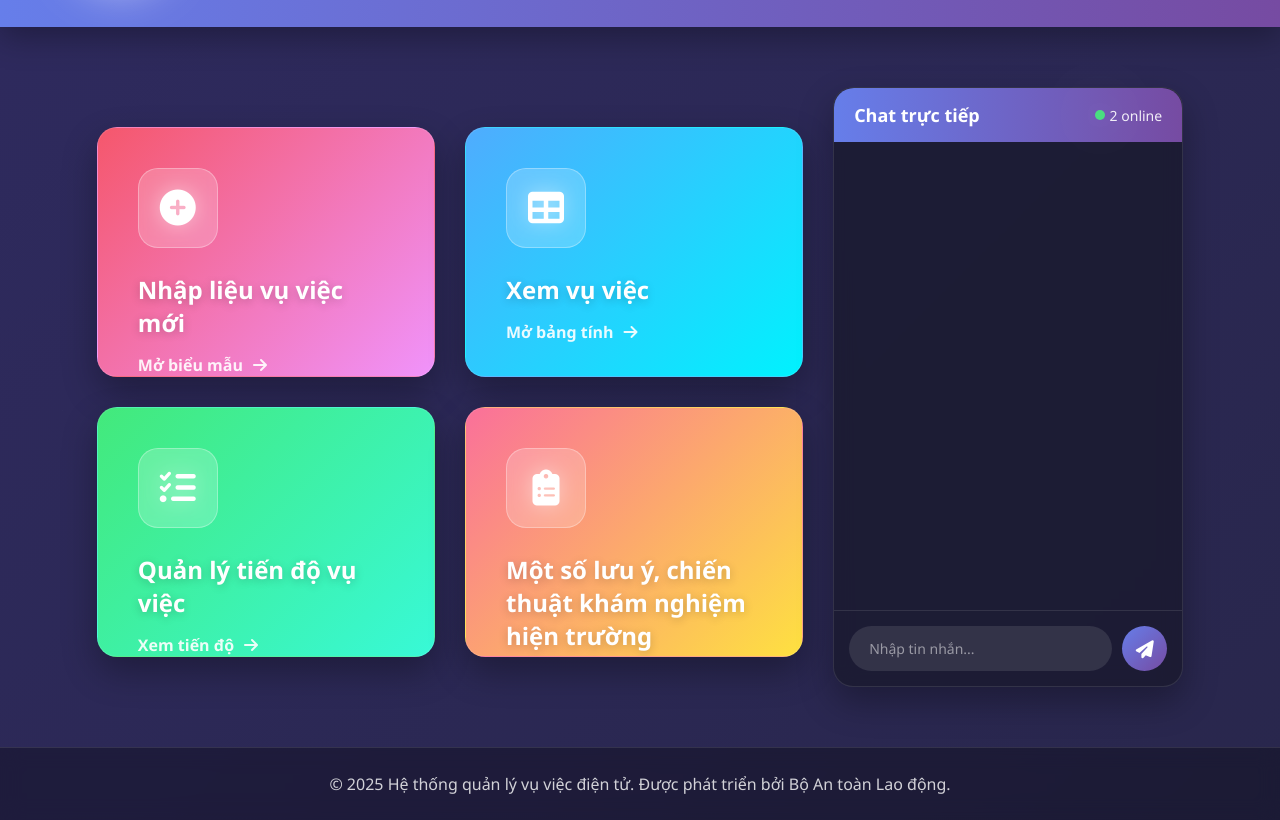
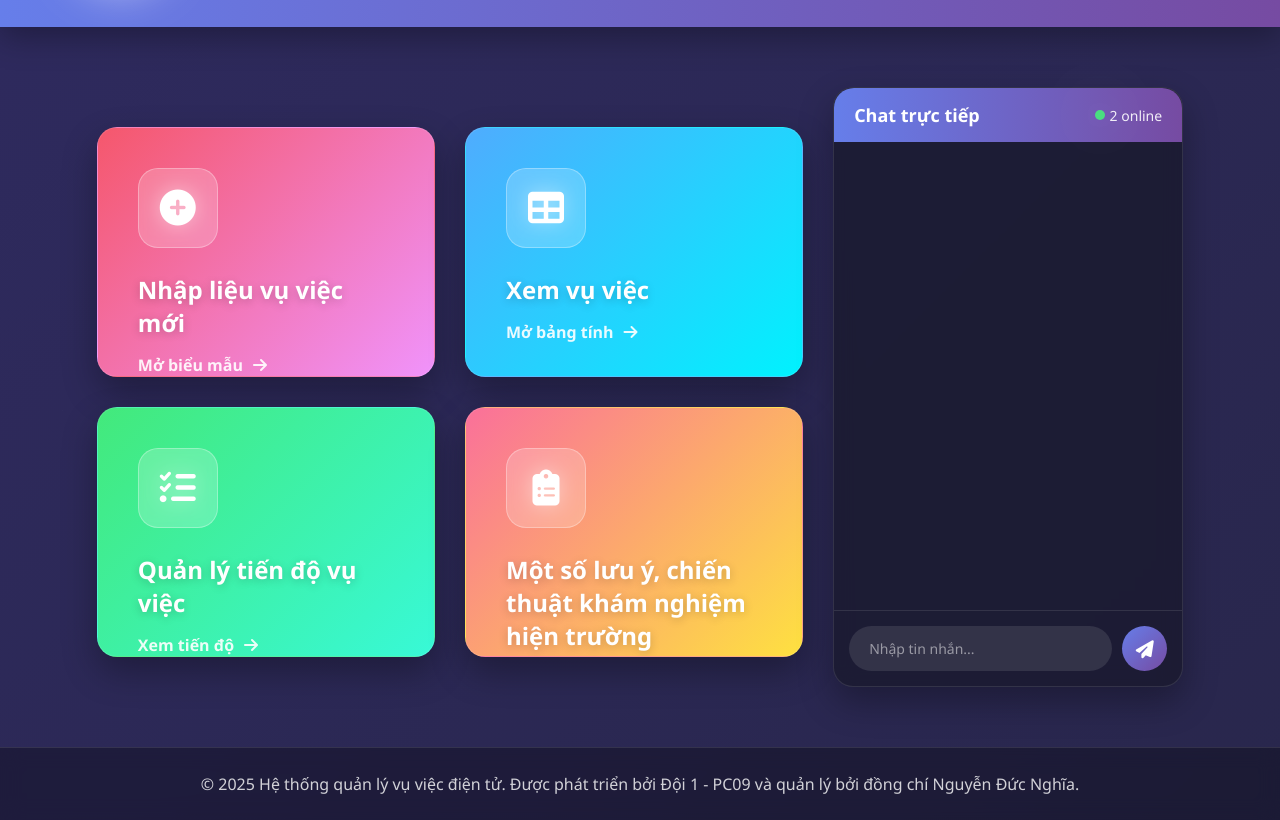
Before and after one commit to saraking1995/sovuviec, a plain HTML site: page index.html in a window 1280 px wide. Shown: the part 153-973 px from the top of the page. Drawn offline with Linux system fonts and the light colour scheme.

Commit message:
Update index.html

```diff
--- a/index.html
+++ b/index.html
@@ -3,7 +3,7 @@
 <head>
     <meta charset="UTF-8">
     <meta name="viewport" content="width=device-width, initial-scale=1.0">
-    <title>Hệ thống quản lý vụ việc điện tử - Phiên bản nâng cao</title>
+    <title>Hệ thống quản lý vụ việc điện tử - Phiên bản V3</title>
     <link rel="stylesheet" href="https://cdnjs.cloudflare.com/ajax/libs/font-awesome/6.4.0/css/all.min.css">
     <style>
         * {
@@ -812,7 +812,7 @@
     </div>
 
     <footer class="footer">
-        <p>© 2025 Hệ thống quản lý vụ việc điện tử. Được phát triển bởi Bộ An toàn Lao động.</p>
+        <p>© 2025 Hệ thống quản lý vụ việc điện tử. Được phát triển bởi Đội 1 - PC09 và quản lý bởi đồng chí Nguyễn Đức Nghĩa.</p>
     </footer>
 
     <script>
```
